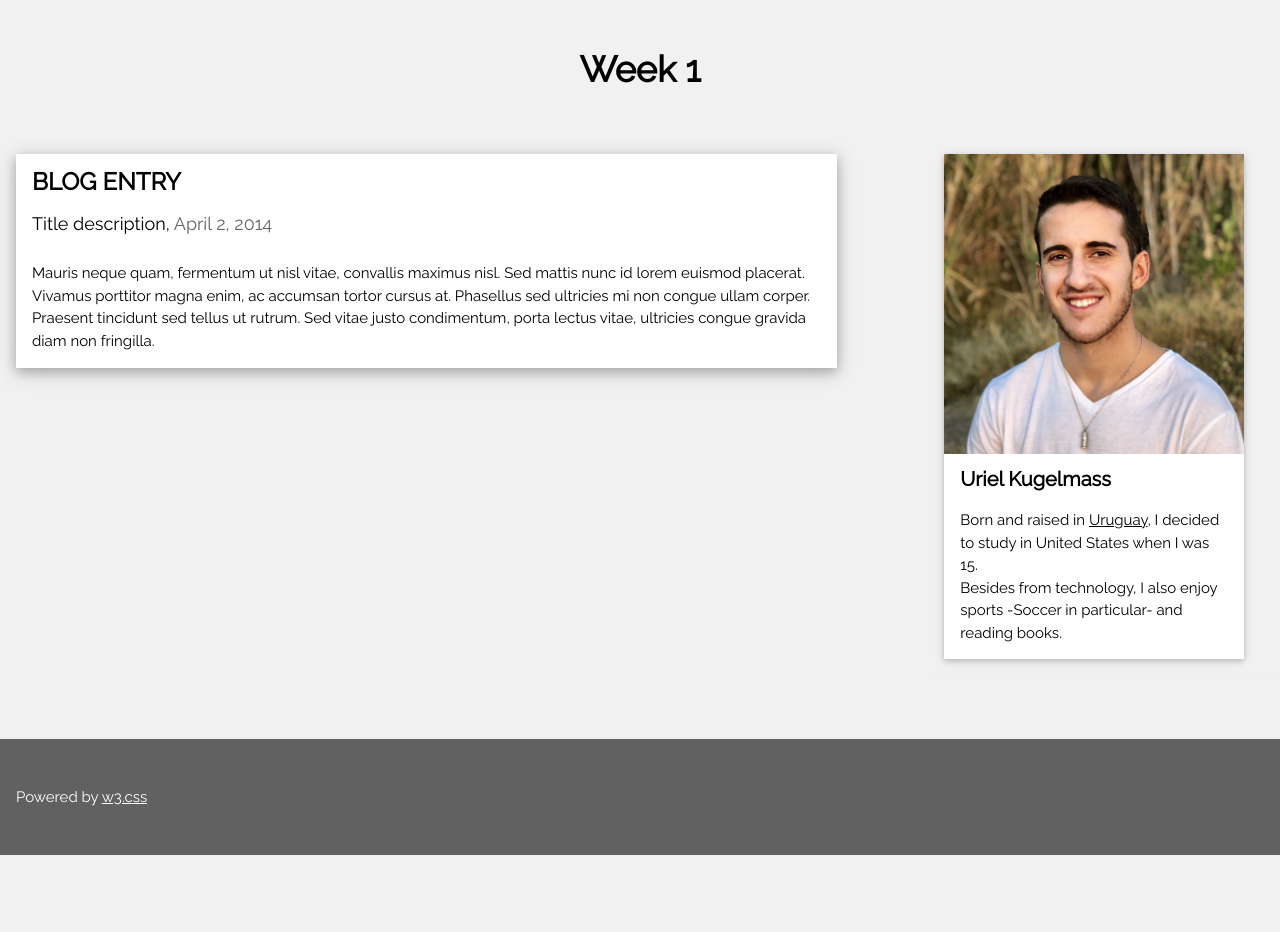
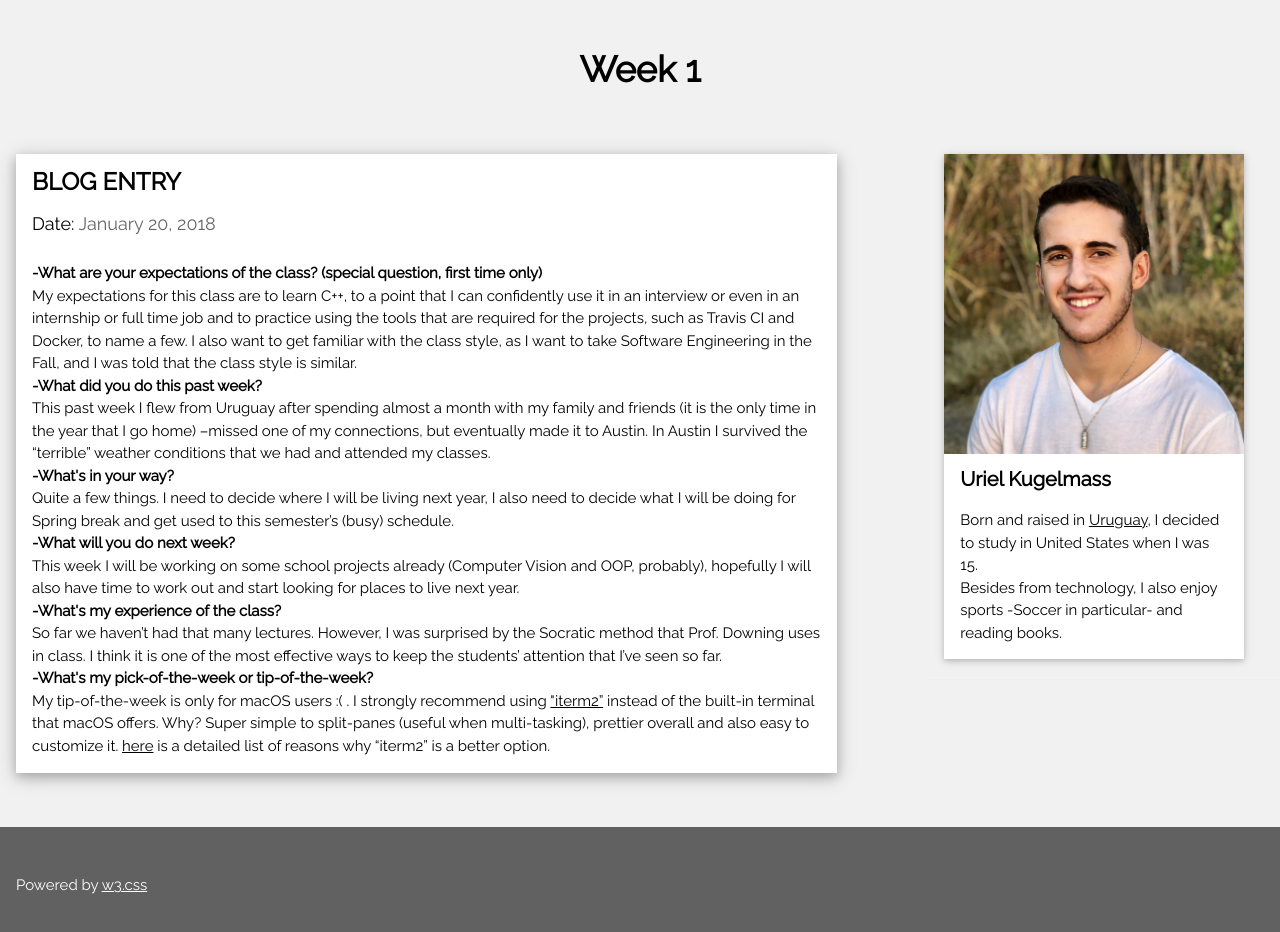
Before and after one commit to UrielKugelmass/UrielKugelmass.github.io, a website: page cs371p/week1/index.html in a window 1280 px wide. Before the commit the page ends 855 px from the top, so only its background shows below. Drawn offline with nearby package versions, Linux system fonts and the light colour scheme.

Commit message:
First week done

```diff
--- a/cs371p/week1/index.html
+++ b/cs371p/week1/index.html
@@ -26,12 +26,34 @@
                                         <div class="w3-card-4 w3-margin w3-white">
                                         <div class="w3-container">
                                                 <h3><b>BLOG ENTRY</b></h3>
-                                                <h5>Title description, <span class="w3-opacity">April 2, 2014</span></h5>
+                                                <h5>Date: <span class="w3-opacity">January 20, 2018</span></h5>
                                                         </div>
 
                                                         <div class="w3-container">
-                                                                        <p>Mauris neque quam, fermentum ut nisl vitae, convallis maximus nisl. Sed mattis nunc id lorem euismod placerat. Vivamus porttitor magna enim, ac accumsan tortor cursus at. Phasellus sed ultricies mi non congue ullam corper. Praesent tincidunt sed
-                                                                                tellus ut rutrum. Sed vitae justo condimentum, porta lectus vitae, ultricies congue gravida diam non fringilla.</p>
+                                                                        <p><b>-What are your expectations of the class? (special question, first time only)</b><br>
+
+                                                                                        My expectations for this class are to learn C++, to a point that I can confidently use it in an interview or even in an internship or full time job and to practice using the tools that are required for the projects, such as Travis CI and Docker, to name a few. I also want to get familiar with the class style, as I want to take Software Engineering in the Fall, and I was told that the class style is similar.<br>
+
+                                                                                        <b>-What did you do this past week?</b><br>
+
+                                                                                        This past week I flew from Uruguay after spending almost a month with my family and friends (it is the only time in the year that I go home) –missed one of my connections, but eventually made it to Austin. In Austin I survived the “terrible” weather conditions that we had and attended my classes.
+                                                                                        <br>
+                                                                                        <b>-What's in your way?</b>
+                                                                                        <br>
+                                                                                        Quite a few things. I need to decide where I will be living next year, I also need to decide what I will be doing for Spring break and get used to this semester’s (busy) schedule.
+                                                                                        <br>
+                                                                                        <b>-What will you do next week?</b>
+                                                                                        <br>
+                                                                                        This week I will be working on some school projects already (Computer Vision and OOP, probably), hopefully I will also have time to work out and start looking for places to live next year.
+                                                                                        <br>
+                                                                                        <b>-What's my experience of the class?</b>
+                                                                                        <br>
+                                                                                        So far we haven’t had that many lectures. However, I was surprised by the Socratic method that Prof. Downing uses in class. I think it is one of the most effective ways to keep the students’ attention that I’ve seen so far.
+                                                                                        <br>
+                                                                                        <b>-What's my pick-of-the-week or tip-of-the-week?</b>
+                                                                                        <br>
+                                                                                        My tip-of-the-week is only for macOS users :( . I strongly recommend using <a href=”https://www.iterm2.com/downloads.html”>"iterm2”</a> instead of the built-in terminal that macOS offers. Why? Super simple to split-panes (useful when multi-tasking), prettier overall and also easy to customize it. <a href=https://www.slant.co/versus/1713/1715/~iterm2_vs_terminal-app>here</a> is a detailed list of reasons why “iterm2” is a better option.
+                                                                                        </p>
                                                                                         <div class="w3-row">
                                                                                                         <div class="w3-col m8 s12">
                                                                                                                                 </div>
```
